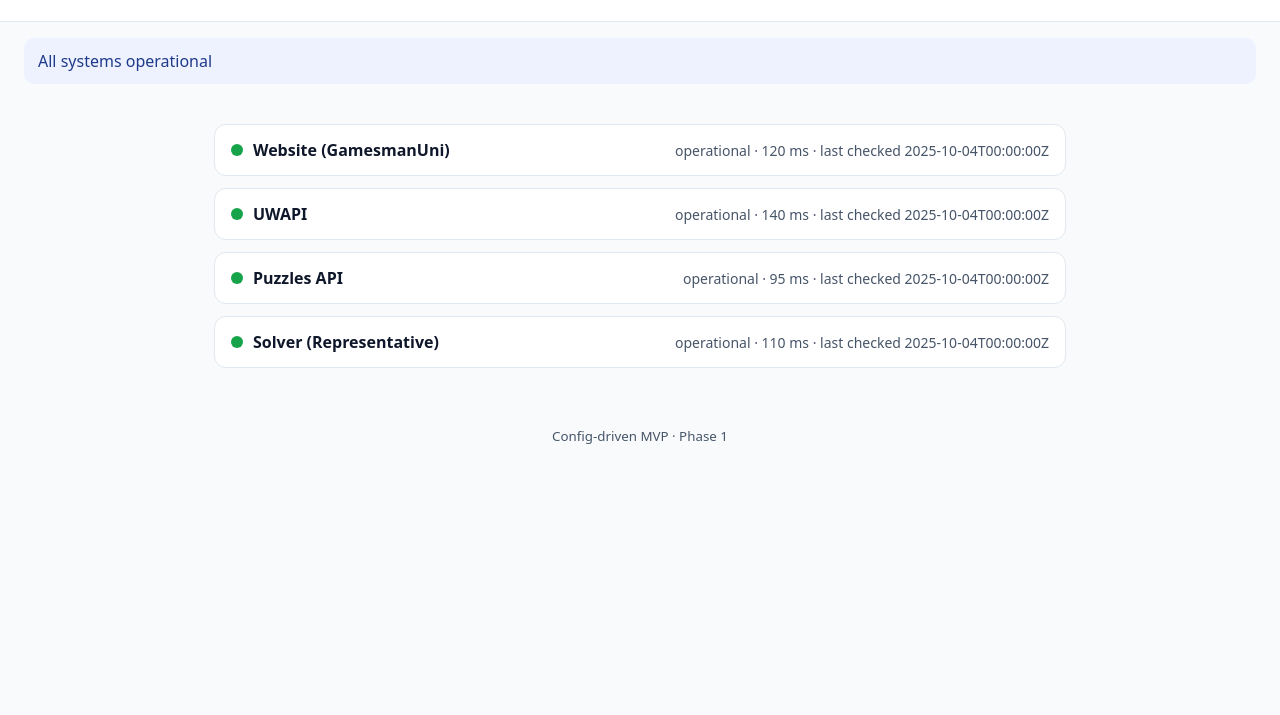
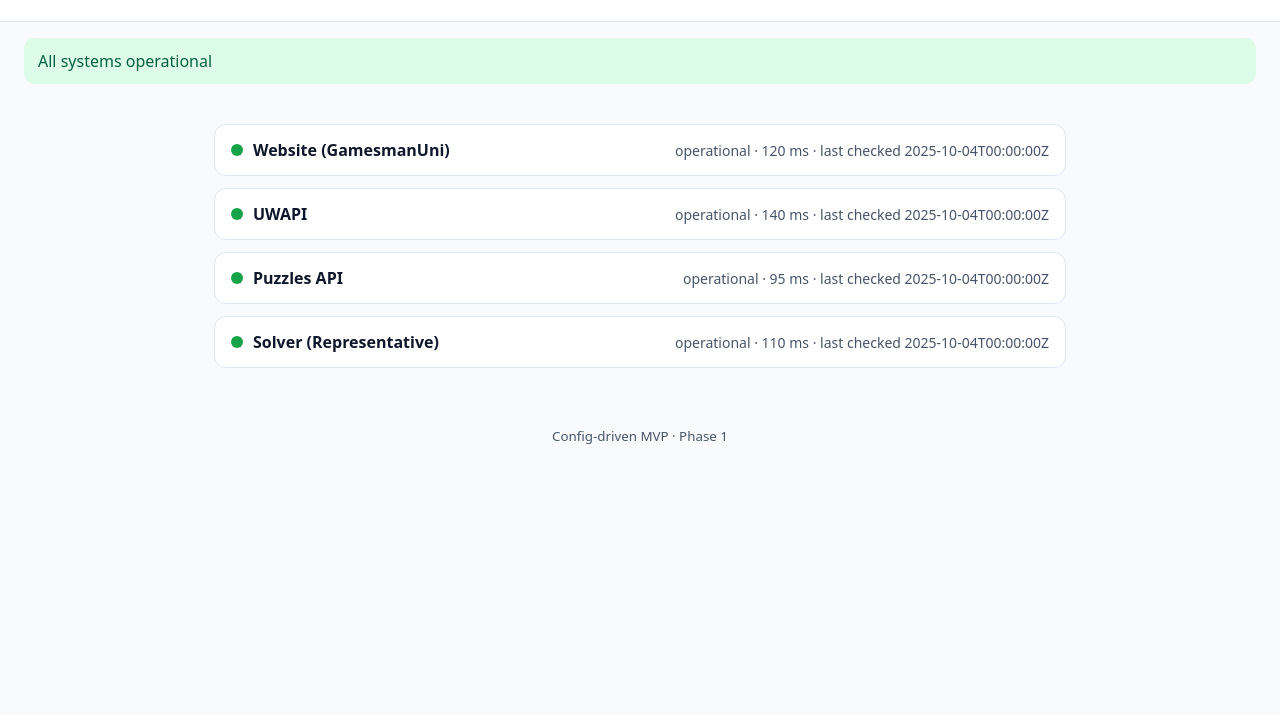
Before and after one commit to naheeroine/GamesmanStatus, a plain HTML site: page index.html in a window 1280 px wide. Shown: the part 85-800 px from the top of the page. Drawn offline with Linux system fonts and the light colour scheme.

Commit message:
color banner by state and better handle fetch errors

```diff
--- a/index.html
+++ b/index.html
@@ -3,6 +3,7 @@
 <head>
   <meta charset="utf-8" />
   <title>GamesmanStatus</title>
+  <meta name="viewport" content="width=device-width, initial-scale=1" />
   <style>
     :root { --ok:#16a34a; --warn:#d97706; --fail:#dc2626; --fg:#0f172a; --muted:#475569; --bg:#f8fafc; }
     * { box-sizing: border-box; }
@@ -11,7 +12,7 @@
     header h1 { margin: 0 0 6px; font-size: 22px; }
     header p { margin: 0; color: var(--muted); }
     main { max-width: 900px; margin: 0 auto; padding: 24px; }
-    .banner { margin: 16px 24px; padding: 12px 14px; border-radius: 10px; background: #eef2ff; color:#1e3a8a; display:flex; align-items:center; gap:8px; }
+    .banner { margin: 16px 24px; padding: 12px 14px; border-radius: 10px; display:flex; align-items:center; gap:8px; }
     .row { display:flex; align-items:center; justify-content:space-between; background:white; border:1px solid #e2e8f0; border-radius:12px; padding:14px 16px; margin-bottom:12px; }
     .left { display:flex; align-items:center; gap:10px; }
     .name { font-weight:600; }
@@ -40,15 +41,24 @@
     const toBadge = s => s === 'operational' ? 'ok' : (s === 'degraded' ? 'warn' : 'fail');
 
     async function load() {
+      const banner = document.getElementById('banner');
+      const list = document.getElementById('list');
+
       try {
         const res = await fetch('data/status.json', { cache: 'no-store' });
+        if (!res.ok) throw new Error('HTTP ' + res.status);
         const data = await res.json();
 
-        // banner
-        document.getElementById('banner').textContent = data.summary || 'All systems operational';
+        // Decide banner state from component states
+        const states = (data.components || []).map(c => c.state);
+        const anyFail = states.includes('down') || states.includes('outage') || states.includes('fail');
+        const anyWarn = states.includes('degraded') || states.includes('warn');
 
-        // rows
-        const list = document.getElementById('list');
+        banner.style.background = anyFail ? '#fee2e2' : (anyWarn ? '#fef3c7' : '#dcfce7');
+        banner.style.color = anyFail ? '#991b1b' : (anyWarn ? '#92400e' : '#065f46');
+        banner.textContent = data.summary || (anyFail ? 'Major outage' : (anyWarn ? 'Partial degradation' : 'All systems operational'));
+
+        // Render components
         list.innerHTML = '';
         (data.components || []).forEach(c => {
           const row = document.createElement('div');
@@ -65,9 +75,13 @@
         });
 
       } catch (e) {
-        document.getElementById('banner').textContent = 'Could not load status.json';
+        banner.style.background = '#fee2e2';
+        banner.style.color = '#991b1b';
+        banner.textContent = 'Could not load status.json';
+        list.innerHTML = '';
       }
     }
+
     load();
   </script>
 </body>
```
